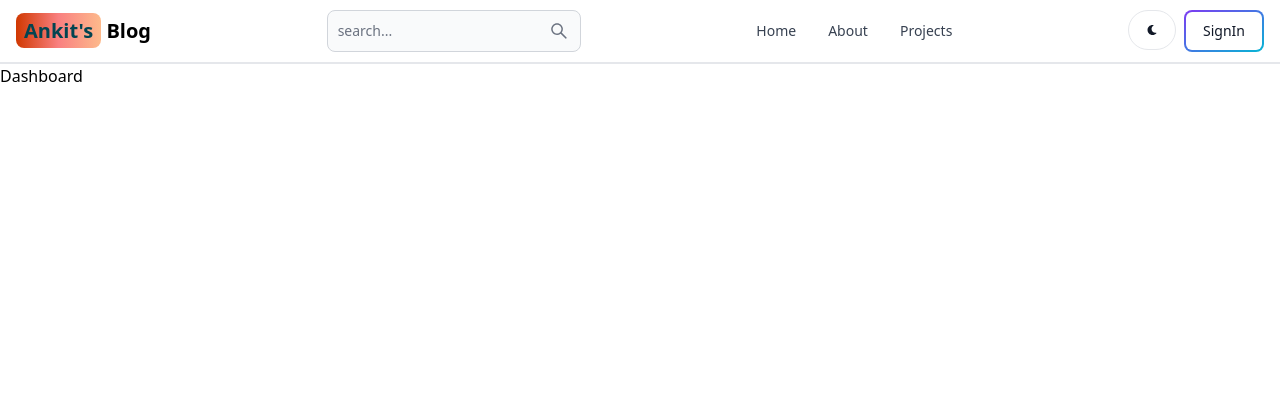
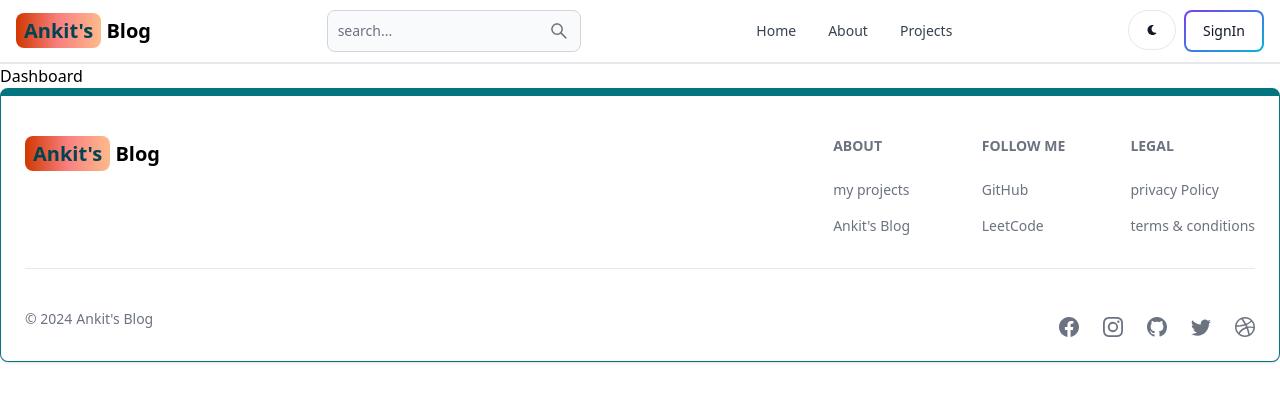
Before and after one commit to ankit38yg/Ankit-s-Blog, a React (Vite) app in the folder client/: page /dashboard in a window 1280 px wide. Shown: the top 402 px of the page. Built offline with nearby package versions, Linux system fonts and the light colour scheme.

Commit message:
creating footer component

```diff
--- a/client/src/App.jsx
+++ b/client/src/App.jsx
@@ -7,6 +7,7 @@
 import Projects from "./pages/Projects";
 import Dashboard from "./pages/Dashboard";
 import Header from "./components/Header";
+import FooterCom from "./components/Footer";
 
 export default function App() {
   return (
@@ -20,6 +21,7 @@
         <Route path="/projects" element={<Projects />} />
         <Route path="/dashboard" element={<Dashboard />} />
       </Routes>
+      <FooterCom />
     </BrowserRouter>
   );
 }
--- /dev/null
+++ b/client/src/components/Footer.jsx
@@ -0,0 +1,86 @@
+import { Footer } from "flowbite-react";
+import React from "react";
+import { Link } from "react-router-dom";
+import {
+  BsFacebook,
+  BsInstagram,
+  BsGithub,
+  BsTwitter,
+  BsDribbble,
+} from "react-icons/bs";
+
+export default function FooterCom() {
+  return (
+    <Footer container className="border border-t-8 border-teal-600">
+      <div className="w-full max-w-7xl mx-auto">
+        <div className="grid w-full justify-between sm:flex md:grid-cols-1">
+          <div className="mt-5">
+            <Link
+              to="/"
+              className=" self-center whitespace-nowrap text-lg sm:text-xl font-semibold dark:text-white"
+            >
+              <span className="px-2 py-1 bg-gradient-to-r from-orange-600 via-red-400 to-orange-300 rounded-lg text-teal-900">
+                Ankit's
+              </span>{" "}
+              Blog
+            </Link>
+          </div>
+          <div className="grid grid-cols-2 gap-8 mt-4 sm:grid-cols-3 sm:gap-6">
+            <div>
+              <Footer.Title title="About" />
+              <Footer.LinkGroup col>
+                <Footer.Link href="#" target="_blank" rel="noopener noreferrer">
+                  my projects
+                </Footer.Link>
+                <Footer.Link href="/about" rel="noopener noreferrer">
+                  Ankit's Blog
+                </Footer.Link>
+              </Footer.LinkGroup>
+            </div>
+            <div>
+              <Footer.Title title="Follow me" />
+              <Footer.LinkGroup col>
+                <Footer.Link
+                  href="https://github.com/ankit38yg"
+                  target="_blank"
+                  rel="noopener noreferrer"
+                >
+                  GitHub
+                </Footer.Link>
+                <Footer.Link
+                  href="https://leetcode.com/u/ankityadav38/"
+                  target="_blank"
+                  rel="noopener noreferrer"
+                >
+                  LeetCode
+                </Footer.Link>
+              </Footer.LinkGroup>
+            </div>
+            <div>
+              <Footer.Title title="Legal" />
+              <Footer.LinkGroup col>
+                <Footer.Link href="#">privacy Policy</Footer.Link>
+                <Footer.Link href="#">terms &amp; conditions</Footer.Link>
+              </Footer.LinkGroup>
+            </div>
+          </div>
+        </div>
+        <Footer.Divider />
+        <div className="w-full sm:flex sm:items-center sm:justify-between">
+          <Footer.Copyright
+            href="#"
+            by="Ankit's Blog"
+            year={new Date().getFullYear()}
+          />
+          <div className="flex gap-6 sm:mt-0 md:mt-4">
+            <Footer.Icon href="#" icon={BsFacebook} />
+            <Footer.Icon href="#" icon={BsInstagram} />
+            <Footer.Icon href="https://github.com/ankit38yg" icon={BsGithub} />
+            <Footer.Icon href="#" icon={BsTwitter} />
+            <Footer.Icon href="#" icon={BsDribbble} />
+          </div>
+        </div>
+      </div>
+    </Footer>
+  );
+}
```
